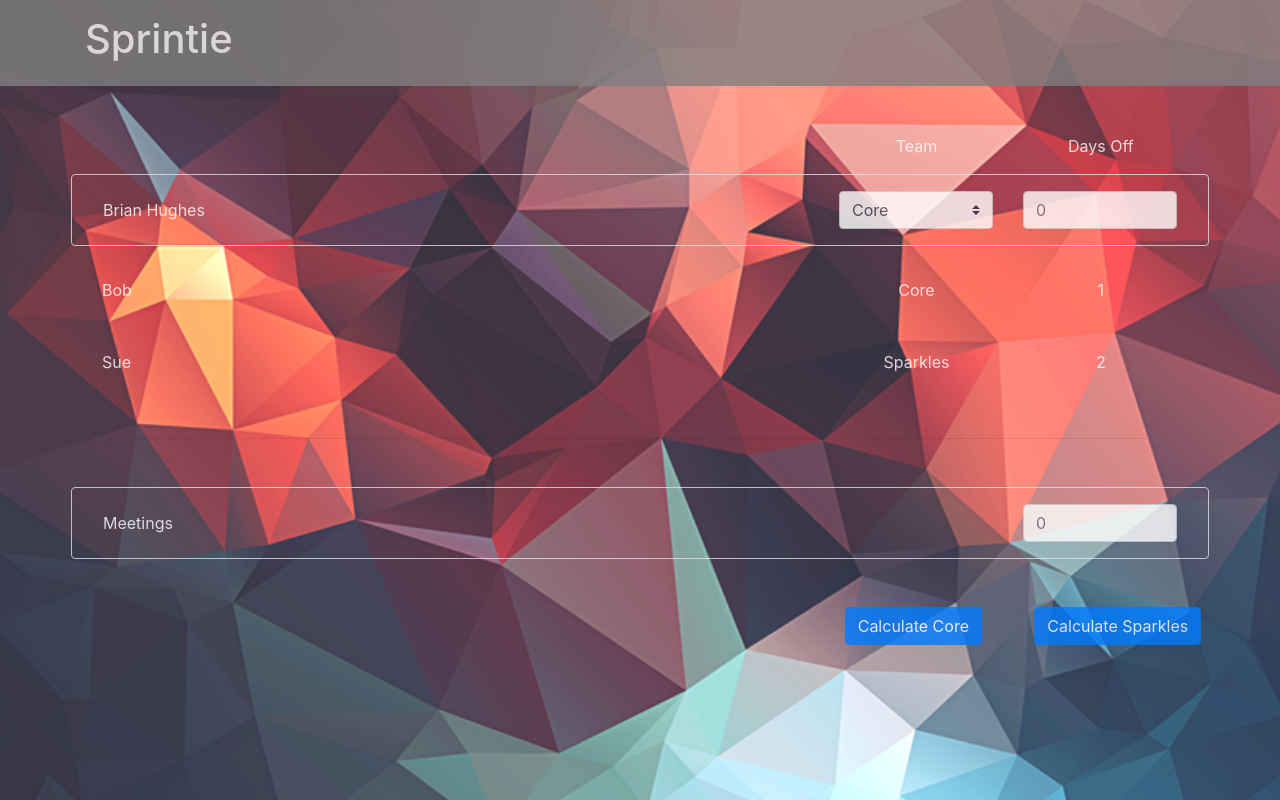
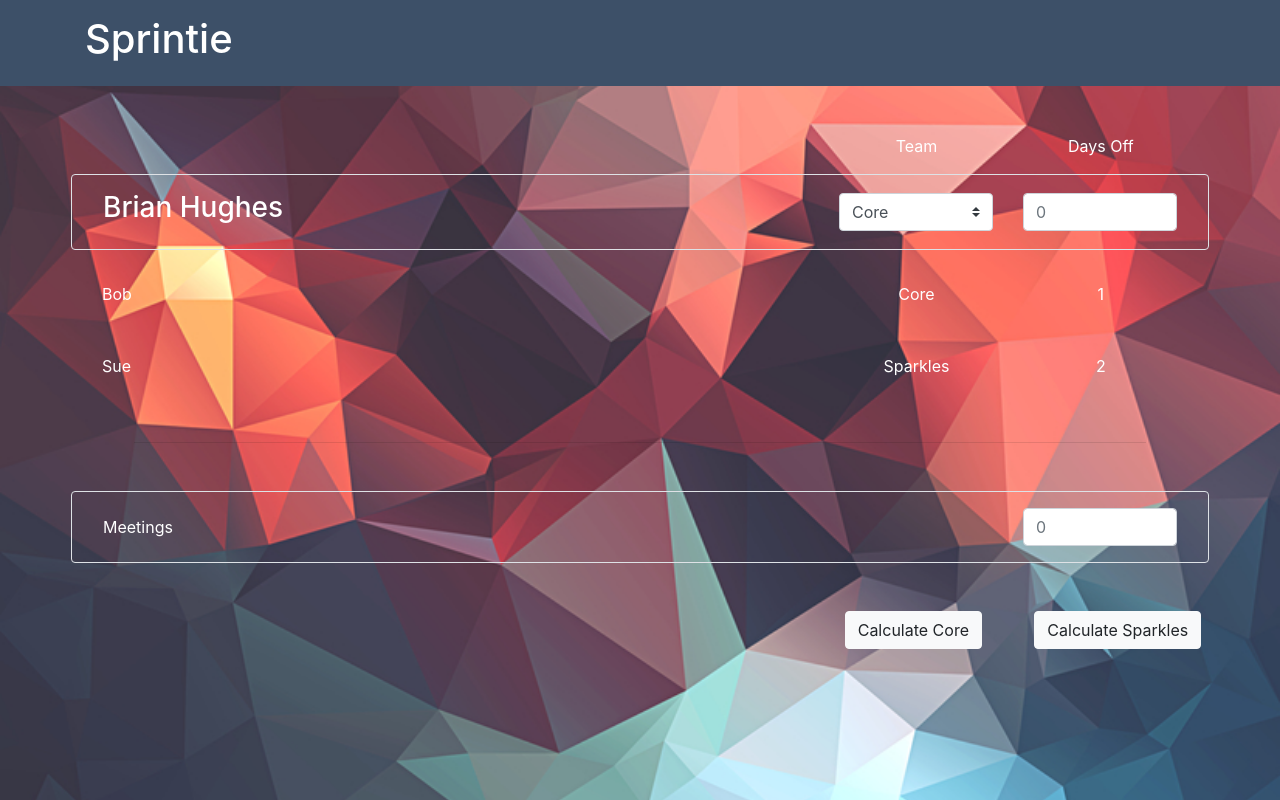
Before and after one commit to sanjsanj/sprint-calc-ui, a PHP site: page /index.html in a window 1280 px wide. Run offline with PHP 8.4, Linux system fonts and the light colour scheme.

Commit message:
Tweak styles

```diff
--- a/index.html
+++ b/index.html
@@ -23,7 +23,7 @@
       </div>
       <div class="people">
         <div class="row align-items-center border rounded p-3 mb-3">
-          <div class="person__name col">Brian Hughes</div>
+          <div class="person__name col h3">Brian Hughes</div>
           <div class="person__team text-center col-4 col-md-2">
             <select class="custom-select" name="team">
               <option value="core">Core</option>
@@ -44,10 +44,10 @@
       </div>
       <div class="row mt-5 justify-content-end">
         <div class="col-2">
-            <button type="button" class="btn btn-primary">Calculate Core</button>
+            <button type="button" class="btn btn-light">Calculate Core</button>
         </div>
         <div class="col-2">
-            <button type="button" class="btn btn-primary">Calculate Sparkles</button>
+            <button type="button" class="btn btn-light">Calculate Sparkles</button>
         </div>
       </div>
   </form>
--- a/main.css
+++ b/main.css
@@ -4,12 +4,11 @@ body {
   min-height: 100vh;
   background: url(./assets/rsz_low-poly-texture-28.jpg) no-repeat center center;
   background-size: cover;
-  opacity: 0.8;
   color: #fff;
 }
 
 header {
-  background-color: grey;
+  background-color: #3D5068;
   padding: 15px;
 }
 
```
